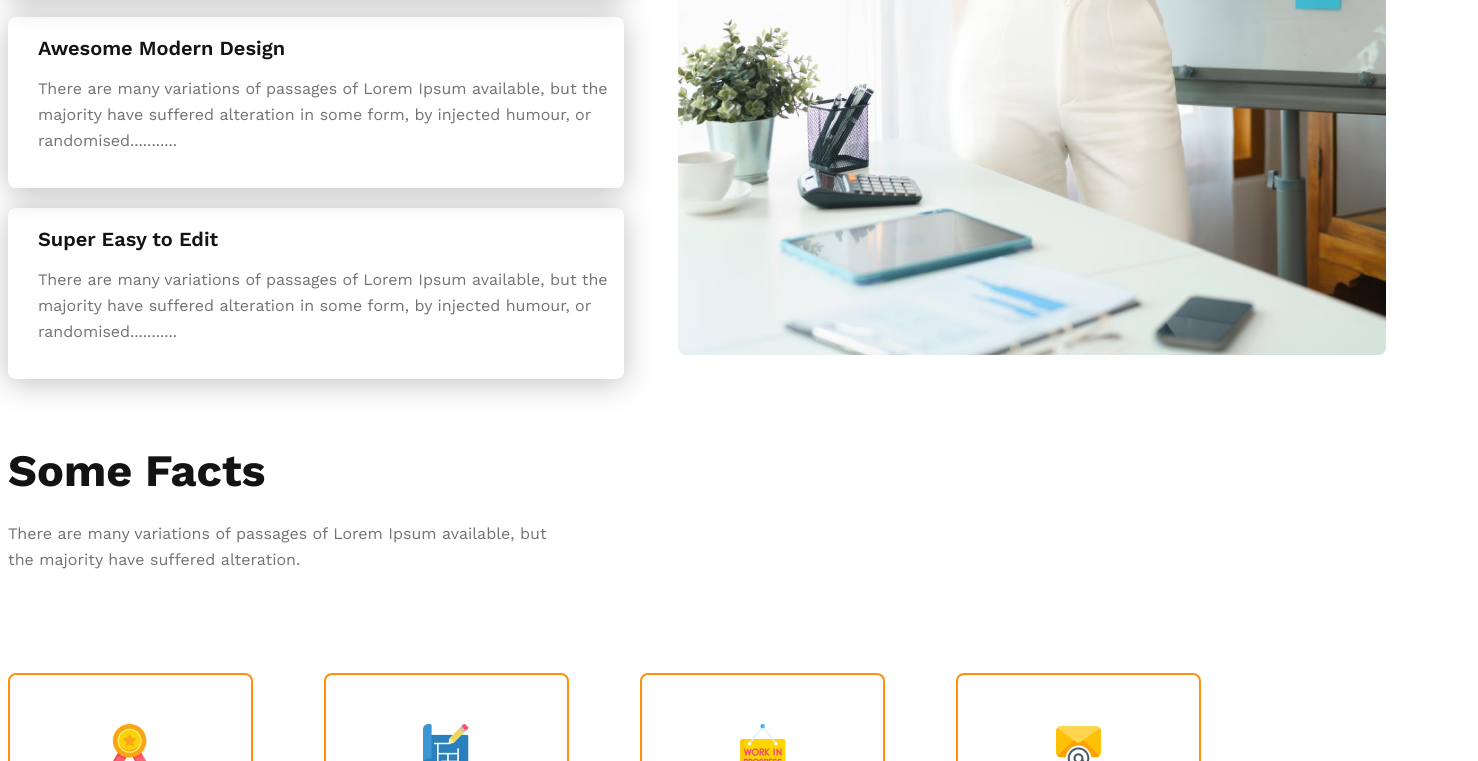
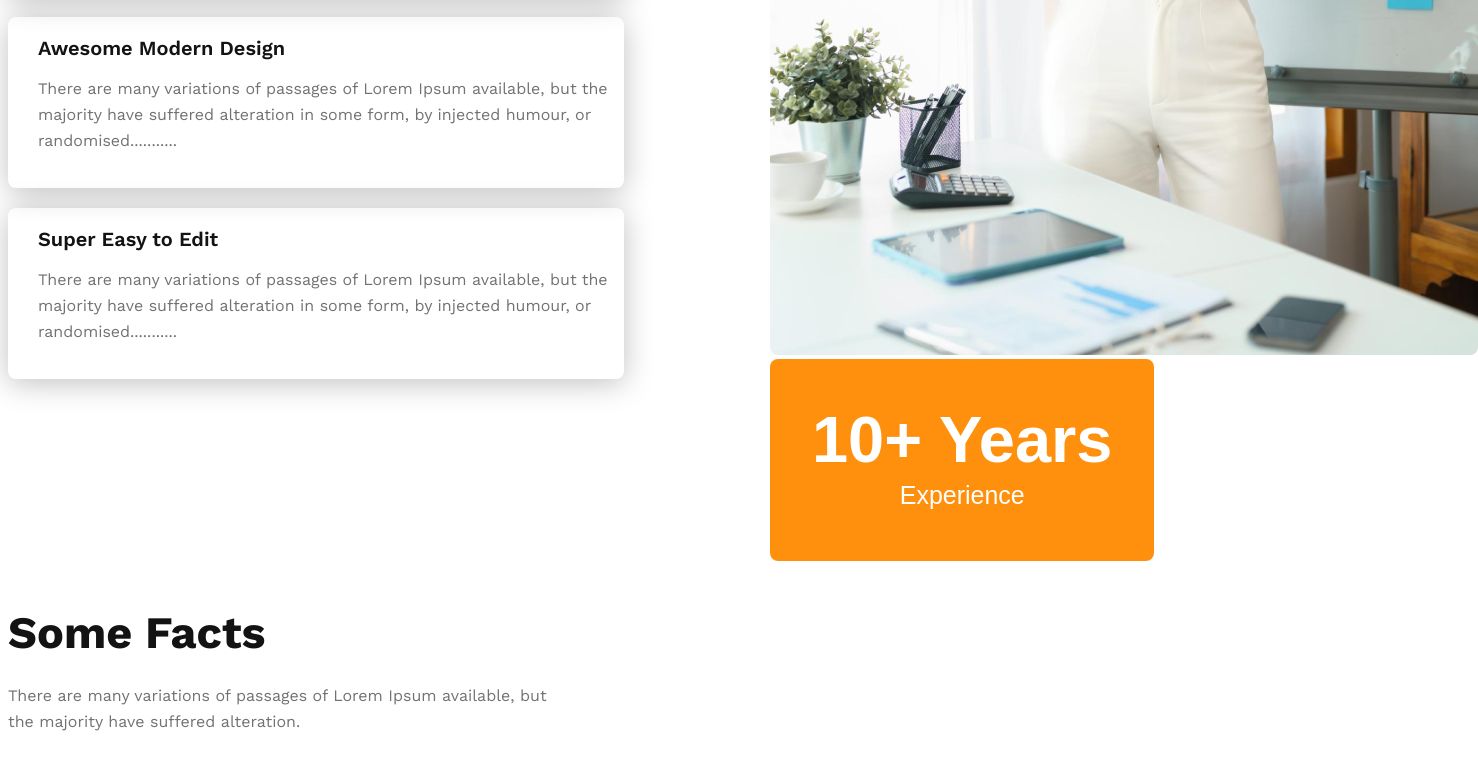
Before and after one commit to ahmed-1430/g3-architects-website, a plain HTML site: page index.html in a window 1280 px wide. Shown: the part 2798-3559 px from the top of the page, 1478 px wide, since content can reach past the window. Drawn offline with nearby package versions, Linux system fonts and the light colour scheme.

Commit message:
features2 section experience badge button added style on working

```diff
--- a/index.html
+++ b/index.html
@@ -86,6 +86,11 @@
             </div>
             <div class="features2-image">
                 <img src="images/architect.png" alt="architechture image">
+                <button id="experience-badge" class="btn-primary">
+                    <span id="experience-year">10+ Years</span>
+                    <br>
+                    <span id="experience-txt">Experience</span>
+                </button>
             </div>
         </section>
         <!-- Features will enjoy End -->
--- a/styles/index.css
+++ b/styles/index.css
@@ -121,7 +121,7 @@ main {
 
 /* Features2 styles */
 .features2 {
-    gap: 54px;
+    gap: 146px;
 }
 .features2-title {
     border-left: 5px solid #FF900E;
@@ -154,6 +154,18 @@ main {
 .features2-card-description {
     color: #727272;
     line-height: 26px;
+}
+#experience-badge {
+    padding: 46px 42px;
+}
+#experience-year {
+    font-size: 4.06rem;
+    line-height: 70px;
+}
+#experience-txt {
+    font-size: 1.56rem;
+    font-weight: 400;
+    line-height: 40px;
 }
 /* Features2 styles End */
 
```
